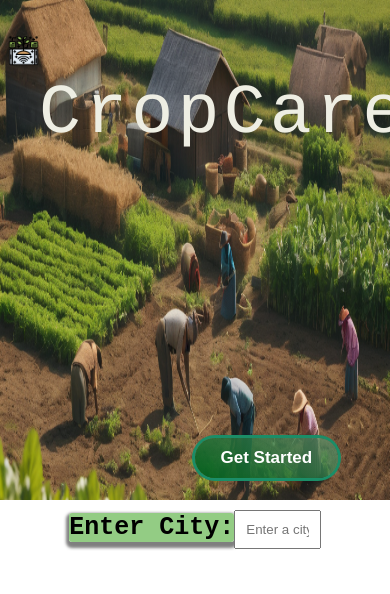
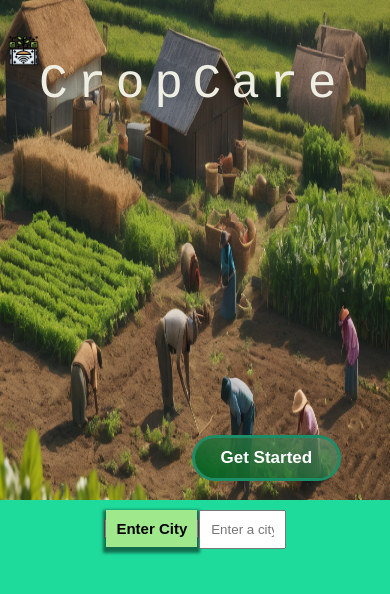
Before and after one commit to Mao07077/crop, a React (Create React App) app: page / in a window 390 px wide. Shown: the top 594 px of the page. Built offline with nearby package versions, Linux system fonts and the light colour scheme.

Commit message:
Landing page na medyo responsive

```diff
--- a/src/components/landingpage/Landingpage.css
+++ b/src/components/landingpage/Landingpage.css
@@ -3,6 +3,7 @@
   margin: 0;
   padding: 0;
   font-family: Arial, sans-serif;
+  background-color: #1edb9c;
 }
 .content {
   position: relative;
@@ -12,17 +13,16 @@
 
 }
 .name {
-
   color: #eeeee3;
   position: absolute;
-  font-family: Courier  ;
-  font-size: 70px;
-  font-weight: 530;
-  margin-top: -430px;
-  letter-spacing: 4.16px;
+  font-family: Courier;
+  font-size: 3rem; /* changed from 70px to 3rem */
+  font-weight: 550px;
+  margin-top: -53vh; /* changed from -430px to -20vh */
+  letter-spacing: 0.2em; /* changed from 4.16px to 0.2em */
   left: 10%;
   text-align: left;
-  }
+}
 
 .lnd {
   width: 100%;
@@ -64,17 +64,17 @@
 }
 button:hover {
   background-position: right center;
-  background-size: 200% auto;
+  background-size: 300% auto;
   -webkit-animation: pulse 2s infinite;
   animation: pulse512 1.5s infinite;
  }
  @keyframes pulse512 {
   0% {
-   box-shadow: 0 0 0 0 #05bada66;
+   box-shadow: 0 0 0 0 #fefefe;
   }
 
   70% {
-   box-shadow: 0 0 0 10px rgb(218 103 68 / 0%);
+   box-shadow: 0 0 0 20px rgb(218 103 68 / 0%);
   }
 
   100% {
@@ -82,12 +82,16 @@
   }
  }
 .logoolog {
+  width: 8;
+  height: 8;
   max-width: 8%;
+  max-height: 100%;
   position: absolute;
   display: block;
   left: 2%;
   top:10%;
   align-items: center;
+  object-fit: contain;
 }
 
 form {
@@ -102,29 +106,37 @@
   font-size: 25px;
   }
 b{
-  width: 30%;
-  height: 200px;
-  border-radius: 3px;
-  background: #93cc84;
+  width: 150px;
+  height: 40px;
+  padding: 10px;
+  font-size: 15px;
+  background: #9fe98c;
   box-shadow: 0px 3px 3px 3px rgba(0, 0, 0, 0.50);
   flex-wrap: wrap;}
+
 input {
   width: 16%;
   padding: 10px;
 }
 
 .con1 {
+  margin-top: 150px;
   width: 15%;
-  height: 200px;
+  height: 250px;
   display: flex;
   flex-direction: column;
   position: absolute;
   border-radius: 15px;
-  background: #93cc84;
+  background: #b0f29f;
   box-shadow: 0px 5px 5px 5px rgba(0, 0, 0, 0.50);
   left: 10%;
   top: 78%;
   transform: translate(-50%, -50%);
+}
+@media (max-width: 768px) {
+  .con1 {
+    height: calc(50% - 50px)
+  }
 }
 .con1 h2{
   display: flex;
@@ -134,38 +146,66 @@
   margin-left: 5%;
 }
 .con1 p{
-
+  font-size: 20px;
+  margin-top: 50px;
   display: flex;
   flex-wrap: wrap;
   justify-content: center;
   margin-top: 40px;
   margin-left: 3%;
+
 }
-.weatherw h3{
+
+.con1 p {
+  font-size: 18px;
+  margin-bottom: 10px;
+}
+
+
+@media only screen and (max-width: 768px) {
+  .con1 {
+    max-width: 400px;
+  }
+}
+
+@media only screen and (max-width: 480px) {
+  .con1 {
+    max-width: 300px;
+  }
+  .con1 p {
+    font-size: 16px;
+  }
+}
+.Daily-Weather h3 {
+  max-width: 300px;
+  height: 50px;
+  padding: 2px;
   color: #060705;
   position: absolute;
   font-family: PT Sans Caption;
-  font-size: 35px;
+  font-size: 2vw; /* Adjusts the font size based on 2% of the viewport width */
   font-weight: 700;
-  margin-top: -90px;
-  letter-spacing: 4.16px;
-  left: 1%;
-  text-align: left;
+  margin-top: -50px;
+  letter-spacing: 0.2em;
+  left: 3%; /* Keeps the text at 3% from the left side of its container */
+  text-align:left; /* Aligns text to the left */
   border-radius: 5px;
   background: #bde4b3;
   box-shadow: 5px 5px 5px 5px rgba(0, 0, 0, 0.50);
 }
+
+
+
+
 .daily-forecast {
   display: flex;
-  border-radius: 15px;
-  background: #d6e1eb;
-  width: 65%;
-
-  box-shadow: 0px 5px 5px 5px rgba(0, 0, 0, 0.50);
   flex-wrap: wrap;
   justify-content: center;
-  margin-top: 70px;
-  margin-left: 25%;
+  border-radius: 15px;
+  background-color: #83cd98;
+  width: 65%;
+  margin: 70px 25% 0;
+  box-shadow: 0px 5px 5px 5px rgba(0, 0, 0, 0.50);
 }
 
 .daily-forecast-item {
--- a/src/components/landingpage/Landingpage.jsx
+++ b/src/components/landingpage/Landingpage.jsx
@@ -110,13 +110,11 @@
       </div>
 
       <form onSubmit={handleSearchSubmit}>
-        <label>
-          <b>Enter City:</b>
-          <input type="text" placeholder="Enter a city to get weather information.!"
-          value={city} onChange={handleInputChange} />
+      <button type="submit"><b>Enter City</b></button>
+  <input type="text" placeholder="Enter a city to get weather information.!"
+         value={city} onChange={handleInputChange} />
 
-        </label>
-      </form>
+</form>
 
       {error ? (
         <p className="error-message">{error}</p>
@@ -126,16 +124,16 @@
             {currentWeather.name}, {currentWeather.sys && currentWeather.sys.country}
           </h2>
           <p>
-            Current Weather: {currentWeather.weather && currentWeather.weather[0] && currentWeather.weather[0].description}
+            Todays Weather Forcast: {currentWeather.weather && currentWeather.weather[0] && currentWeather.weather[0].description}
           </p>
-          <p>Current Temperature: {kelvinToCelsius(currentWeather.main.temp).toFixed(2)}°C</p>
+          <p>Todays Temperature: {kelvinToCelsius(currentWeather.main.temp).toFixed(2)}°C</p>
         </div>
       ) : (
         <p className="message"></p>
       )}
 
       {dailyForecast.length > 0 && (
-        <div className='weatherw'>
+        <div className='Daily-Weather'>
           <h3>Daily Forecast</h3>
           <div className='daily-forecast'>
             {renderDailyForecast()}
--- a/src/components/signup/signup.css
+++ b/src/components/signup/signup.css
@@ -69,9 +69,7 @@
   color: #000;
   display: flex;
  }
- .Alaccount a:hover{
-  text-decoration: underline rgb(11, 11, 11);
-}
+
   .frame {
     width: 550px;
     height: 550px;
```
